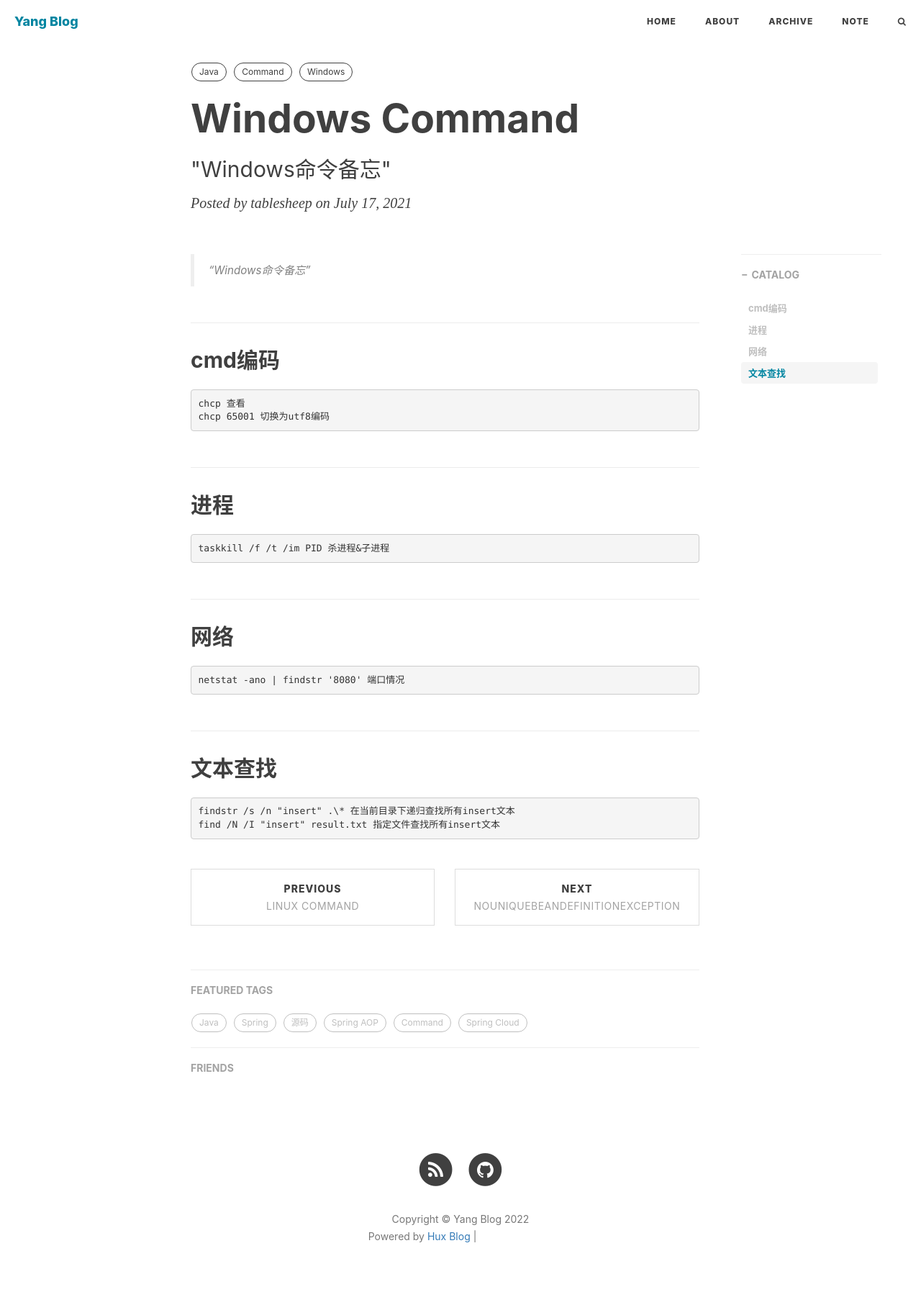
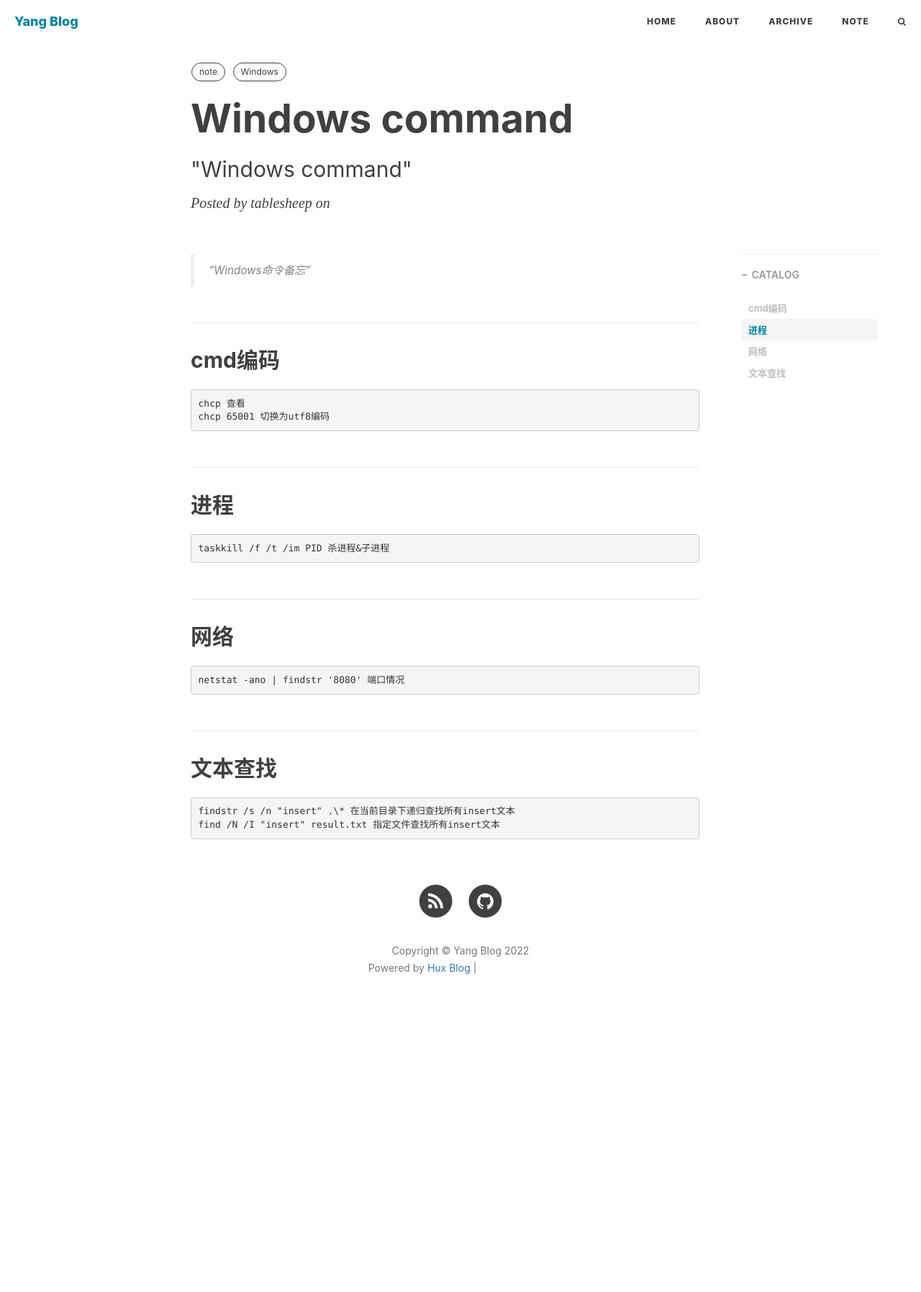
Before and after one commit to tablesheep233/tablesheep233.github.io, a Jekyll site: the page built from notes/Windows Command.md, in a window 1280 px wide. Shown: the whole page at 72% size. Built offline with Jekyll 4.4.1, drawn with Linux system fonts in a browser that asks for light colours; nearby versions of some CDN libraries; comment, search, counter and statistics services are not loaded; after the commit the page ends 1422 px from its top, so only the background shows below that; grey boxes are pictures that could not be loaded.

Commit message:
some post -> notes

```diff
--- a/_posts/2021-07-17-Windows Command.md
+++ b/notes/Windows Command.md
@@ -1,15 +1,14 @@
 ---
-layout:     post
-title:      "Windows Command"
-subtitle:   " \"Windows命令备忘\""
-date:       2021-07-17 21:10:00
-header-style: text
+layout:     note
+title:      "Windows command"
+subtitle:   " \"Windows command\""
 author:     "tablesheep"
 catalog: true
+hide-in-nav: true
+header-style: text
 tags:
-    - Java
-    - Command
-    - Windows
+- note
+- Windows
 ---
 
 >  “Windows命令备忘”
```
Also changed, not shown: notes/Linux Command.md (renamed from _posts/2021-07-17-Linux Command.md, +7 -8 lines), notes/UML.md (renamed from _posts/2021-06-21-UML.md, +7 -4 lines), notes/nginx-memo.md (renamed from _posts/2021-09-10-nginx-memo.md, +6 -5 lines).
